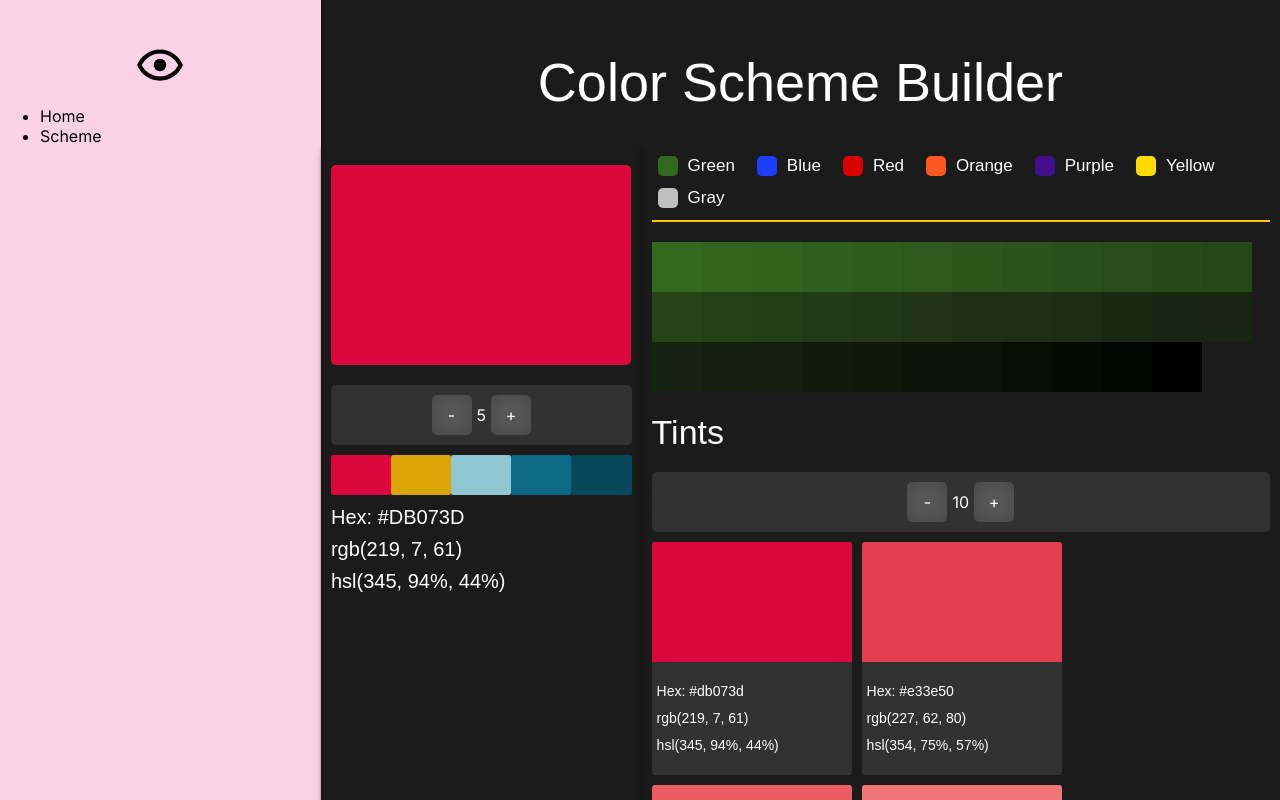
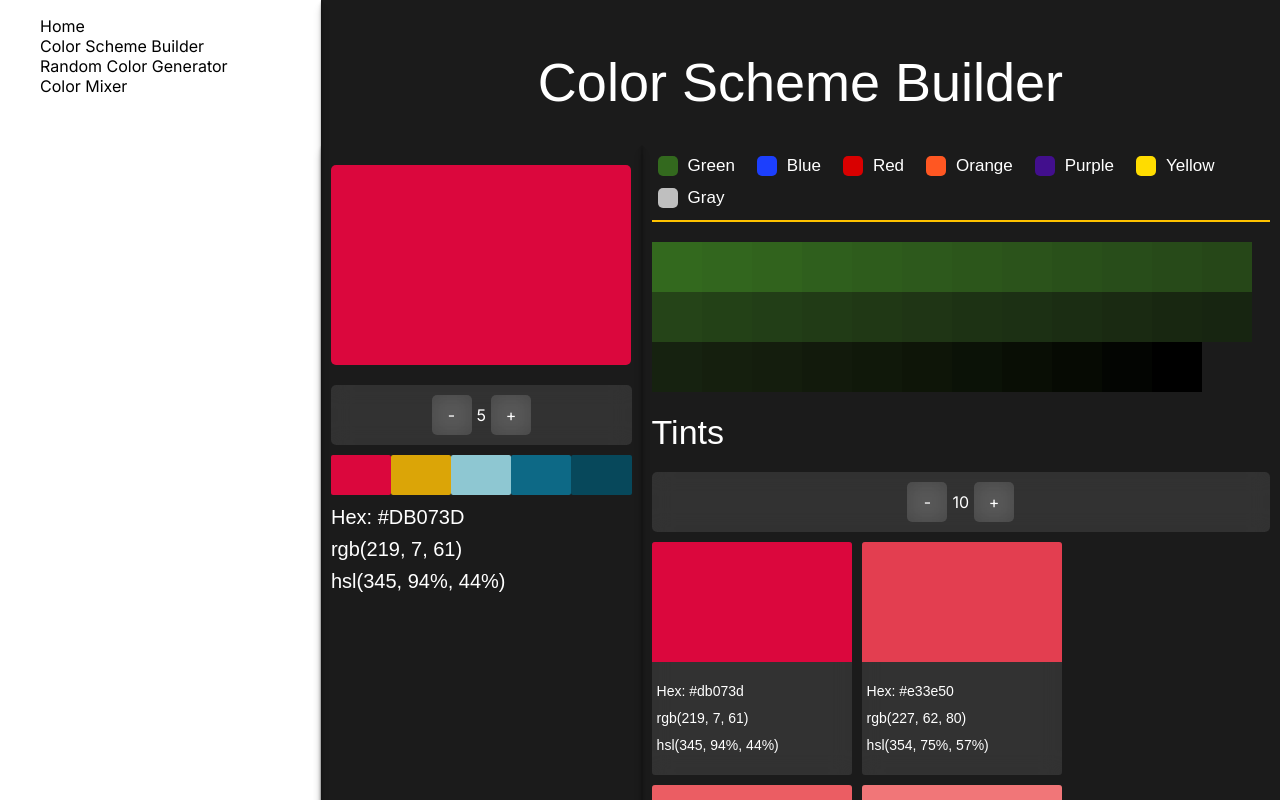
Before and after one commit to Andriikryl/custom-palette, a Next.js app: page /scheme in a window 1280 px wide. Shown: the top 800 px of the page. Built offline with nearby package versions, Linux system fonts and the light colour scheme.

Commit message:
add new Nav links

```diff
--- a/src/components/nav/Nav.tsx
+++ b/src/components/nav/Nav.tsx
@@ -2,23 +2,53 @@ import React from "react";
 import styles from "./style.module.css";
 import Eye from "@/icons/Eye";
 import Link from "next/link";
+import { range } from "@/utils/range";
 
 export default function Nav() {
+  const generateRandomColor = (): string =>
+    `#${Math.floor(Math.random() * 16777215)
+      .toString(16)
+      .padStart(6, "0")}`;
+
   return (
-    <div className={styles.wrapper}>
-      <div className={styles.icon__box}>
-        <Eye size={50} />
+    <div className={styles.nav__wrapper}>
+      <div className={styles.palete__box}>
+        {range(1, 20).map((item, index) => {
+          return (
+            <div
+              style={{ backgroundColor: generateRandomColor() }}
+              className={styles.inner__box}
+              key={index}
+            ></div>
+          );
+        })}
       </div>
+      <div className={styles.flow}>
         <nav>
-        <ul>
+          <ul role="list">
             <li>
-            <Link href={"/"}>Home</Link>
+              <Link className={styles.link} href={"/"}>
+                Home
+              </Link>
             </li>
             <li>
-            <Link href={"/scheme"}>Scheme</Link>
+              <Link className={styles.link} href={"/scheme"}>
+                Color Scheme Builder
+              </Link>
+            </li>
+            <li>
+              <Link className={styles.link} href={"/random"}>
+                Random Color Generator
+              </Link>
+            </li>
+            <li>
+              <Link className={styles.link} href={"/mixer"}>
+                Color Mixer
+              </Link>
             </li>
           </ul>
         </nav>
       </div>
+    </div>
   );
 }
```
Lines whose indentation alone changed are shown as unchanged.
